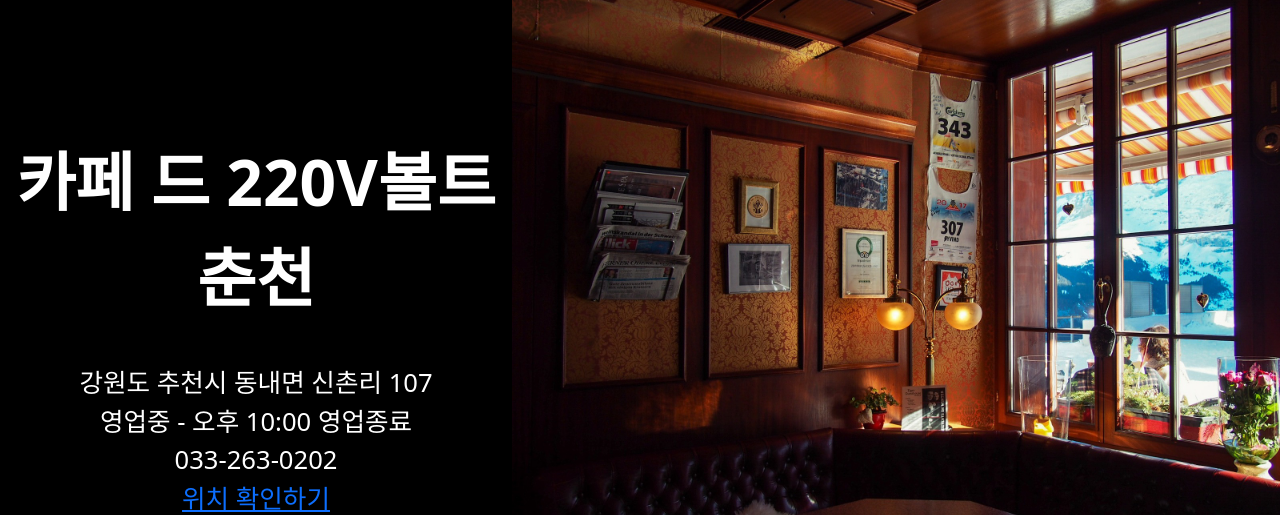
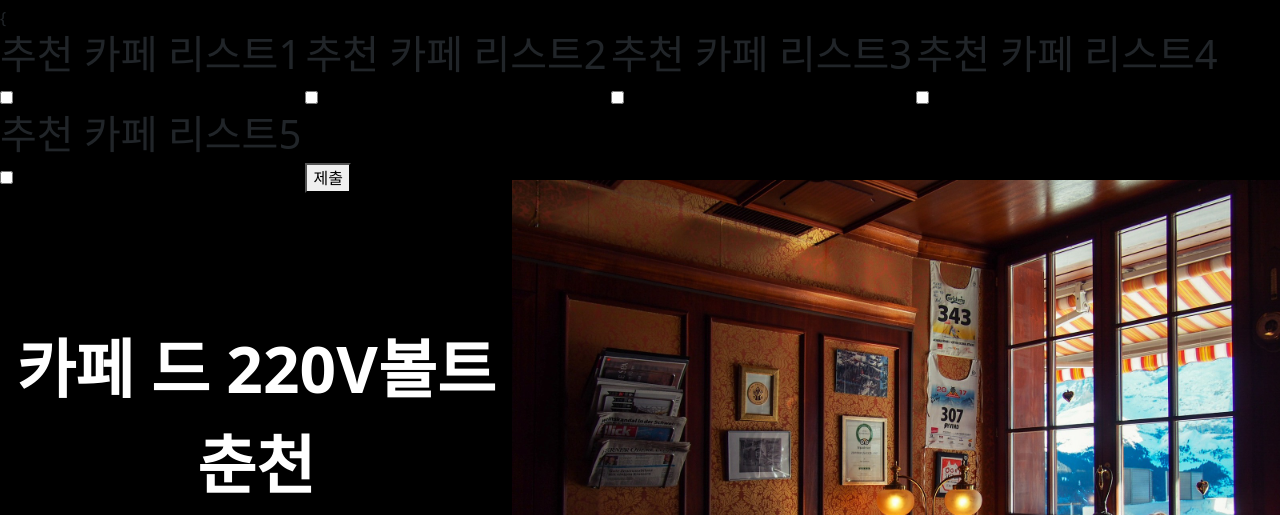
Before and after one commit to silverstone2/TODAYS, a Django app: page /result/ in a window 1280 px wide. Shown: the part 697-1212 px from the top of the page. Run offline with Django 4.2, Linux system fonts and the light colour scheme; some libraries are stand-ins or nearby versions.

Commit message:
용환이형 로그인 구현된 branch와 병합 북마크 구현 중

```diff
--- /dev/null
+++ b/mainapp/templates/recommend_list.html
@@ -0,0 +1,42 @@
+<div>
+    <form action="/bookmark/" onsubmit="return Checkform()" name=recommendedCafe" id="recommendedCafe" method="POST">{% csrf_token %}
+        <label for="list1">
+            <h1>추천 카페 리스트1</h1>
+            <input type="checkbox" value="1" id="cafe1" name="cafe[]">
+        </label>
+        <label for="list2">
+            <h1>추천 카페 리스트2</h1>
+            <input type="checkbox" value="2" id="cafe2" name="cafe[]">
+        </label>
+        <label for="list3">
+            <h1>추천 카페 리스트3</h1>
+            <input type="checkbox" value="3" id="cafe3" name="cafe[]">
+        </label>
+        <label for="list4">
+            <h1>추천 카페 리스트4</h1>
+            <input type="checkbox" value="4" id="cafe4" name="cafe[]">
+        </label>
+        <label for="list5">
+            <h1>추천 카페 리스트5</h1>
+            <input type="checkbox" value="5" id="cafe5" name="cafe[]">
+        </label>
+        <button id="checkboxChk()">제출</button>
+    </form>
+
+    <script src="https://code.jquery.com/jquery-latest.min.js" type="application/javascript"></script>
+    <script type="text/javascript">
+      // 1. 해당 name과 동일한 모든 체크박스 루프 > 체크된 체크박스만 해당 value 값 콘솔
+      $("input[name='cafe[]']").each(function(){
+        if( $(this).is(":checked") == true ){
+          let tmpVal = $(this).val();
+          console.log(tmpVal);
+        }
+      });
+
+      // 2. 해당 name과 동일한 체크박스 중 선택한 것들만 루프 > 해당 value 값 콘솔
+      $("input[name='cafe[]']:checked").each(function() {
+        let tmpVal = $(this).val();
+        console.log(tmpVal);
+      });
+    </script>
+</div>
--- a/mainapp/templates/result.html
+++ b/mainapp/templates/result.html
@@ -37,7 +37,6 @@ const btn1 = () => {
 <body style="background-color: black;">
 <!-- 네비게이션바 -->
 {% include "navbar.html" %}
-
 <div class="jb-box">
 	<video muted autoplay loop>
 		<source src= {{ background }} type="video/mp4">
@@ -77,6 +76,9 @@ const btn1 = () => {
 		</p>
 	</div>
 </div>
+
+{{% include "recommend_list.html" %}
+
 <div class="cafe-index1">
    <div class="cafe-text" style= "float:left; width: 40%;">
       <p>
--- a/mainapp/urls.py
+++ b/mainapp/urls.py
@@ -5,6 +5,7 @@ from . import views
 urlpatterns = [
     path('', views.main, name="main"),
     path('result/', views.result, name="result"),
+    path('bookmark/', views.bookmark, name="bookmark"),
     path('users/loginform/', views.loginform, name="loginform"),
     path('users/login/', views.login, name="login"),
     path('users/signup/', views.signup, name="signup"),
--- a/mainapp/views.py
+++ b/mainapp/views.py
@@ -1,5 +1,6 @@
 from django.shortcuts import render, redirect
 from mainapp import functions as func  # 기능 함수들 모두 functions.py 로 분리
+from mainapp import bookmark as bkmk # 북마크 기능 함수 boomark.py 로 분리
 from datetime import date, datetime, timedelta
 # 로그인에 필요한 내장 함수 사용
 from django.contrib import auth
@@ -80,6 +81,16 @@ def result(request):
     return render(request, 'result.html', context)
 
 
+def bookmark(request):
+    data = request.POST.getlist('cafe[]')
+    print(data)
+    context = {
+        bookmark: data
+    }
+    return render(request, 'bookmark.html', context)
+
+
+
 def login(request):
     lo_err = {}
 
@@ -107,13 +118,14 @@ def login(request):
     return render(request, 'users/loginform.html')
 
 
-
 def loginform(request):
     return render(request, 'users/loginform.html')
+
 
 # 회원가입 페이지로 이동
 def signup(request):
     return render(request, 'users/signup.html')
+
 
 # POST 방식으로 각 항목들을 받아서 Err가 없으면 데이터베이스에 값을 삽입하고 회원가입 완료
 def signupok(request):
@@ -140,9 +152,11 @@ def signupok(request):
             return redirect('/')
     return render(request, 'main.html')
 
+
 def logout(request):
     request.session.flush()
     return redirect('/')
+
 
 def mypage(request):
 
@@ -153,11 +167,10 @@ def mypage(request):
     # request.session['Members'] = members.id
     return render(request, 'users/mypage.html')
 
+
 def mylike(request):
+    return render(request, 'users/mylike.html')
 
-
-
-    return render(request, 'users/mylike.html')
 
 def err(request):
     return render(request, 'err.html')
```
Also changed, not shown: mainapp/templates/bookmark.html (added, +11 -0 lines), mainapp/templates/main.html (+14 -1 lines), mainapp/bookmark.py (added).
